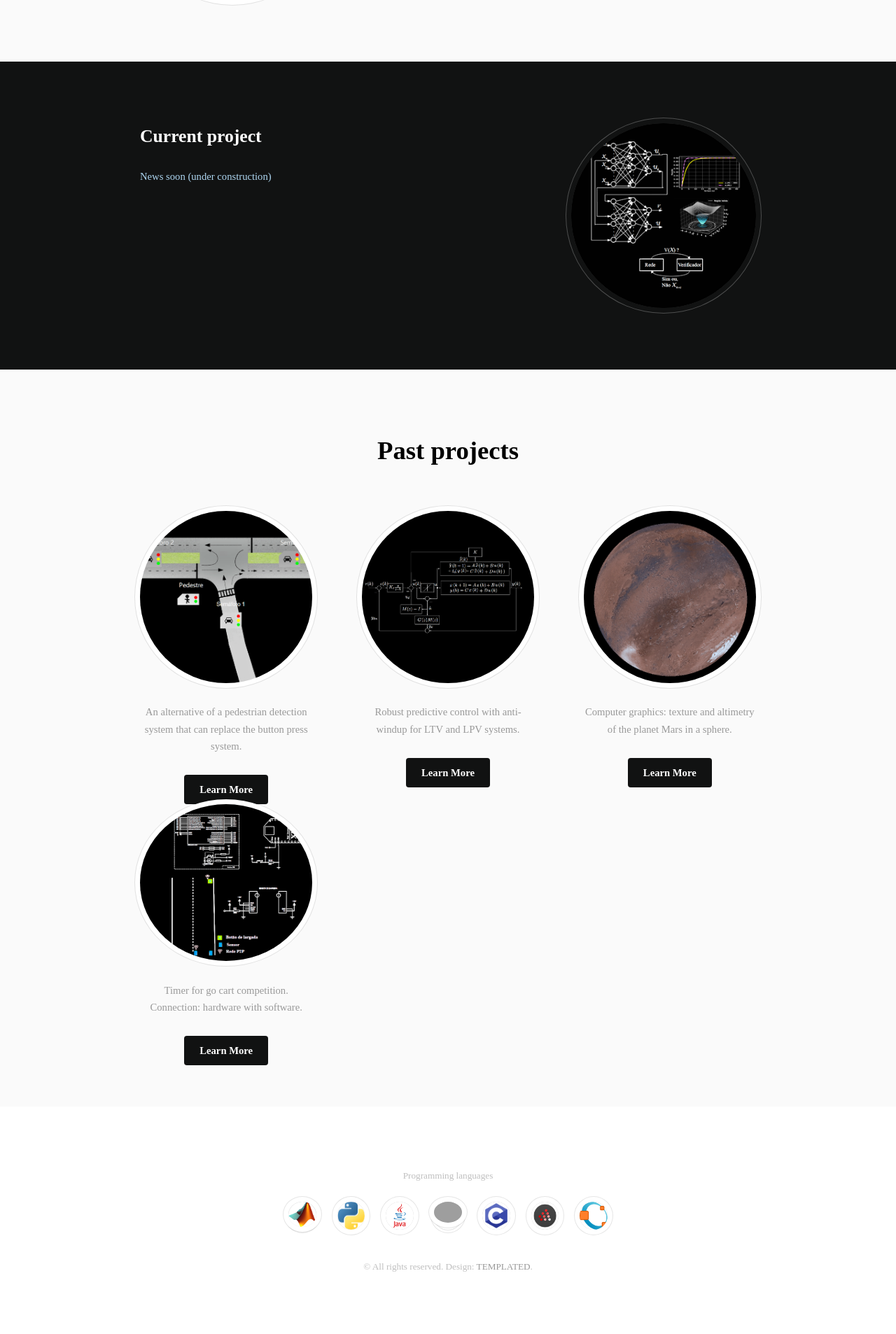
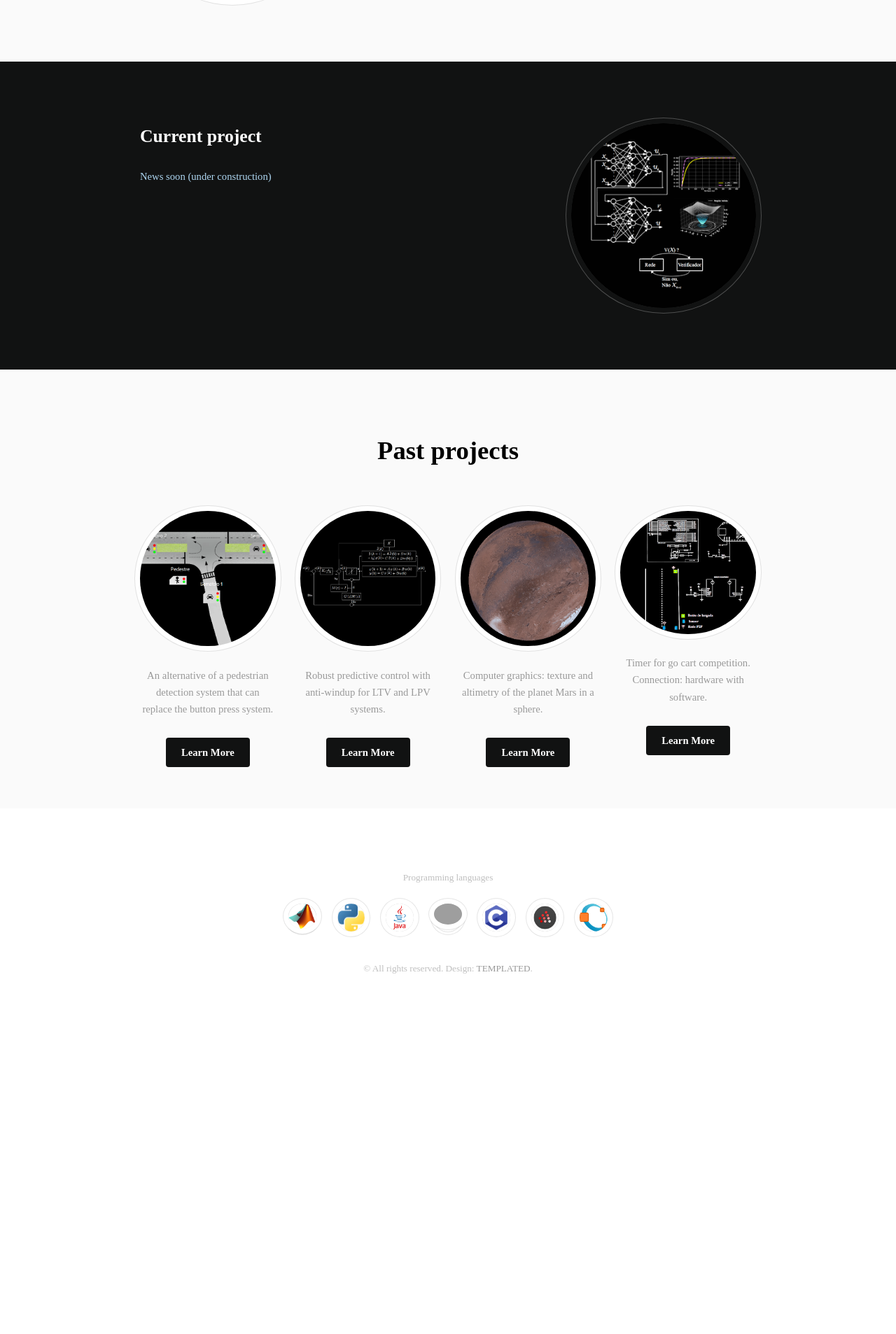
Before and after one commit to roscibely/roscibely.github.io, a Jekyll site: the page built from index.md, in a window 1280 px wide. Shown: the part 1252-3158 px from the top of the page at 70% size. Built offline with Jekyll 4.4.1, drawn with Linux system fonts in a browser that asks for light colours; some web fonts are replaced; our own code applies the rules of GitHub Pages for plain Markdown files; after the commit the page ends 2732 px from its top, so only the background shows below that; grey boxes are pictures that could not be loaded.

Commit message:
Update default.html

```diff
--- a/_layouts/default.html
+++ b/_layouts/default.html
@@ -82,7 +82,7 @@
 							<header class="align-center">
 								<h2>Past projects</h2>
 							</header>
-							<div class="flex flex-3">
+							<div class="flex flex-4">
 								<div class="col align-center">
 									<div class="image round fit">
 										<img src="images/proj1.png" alt="" />
```
